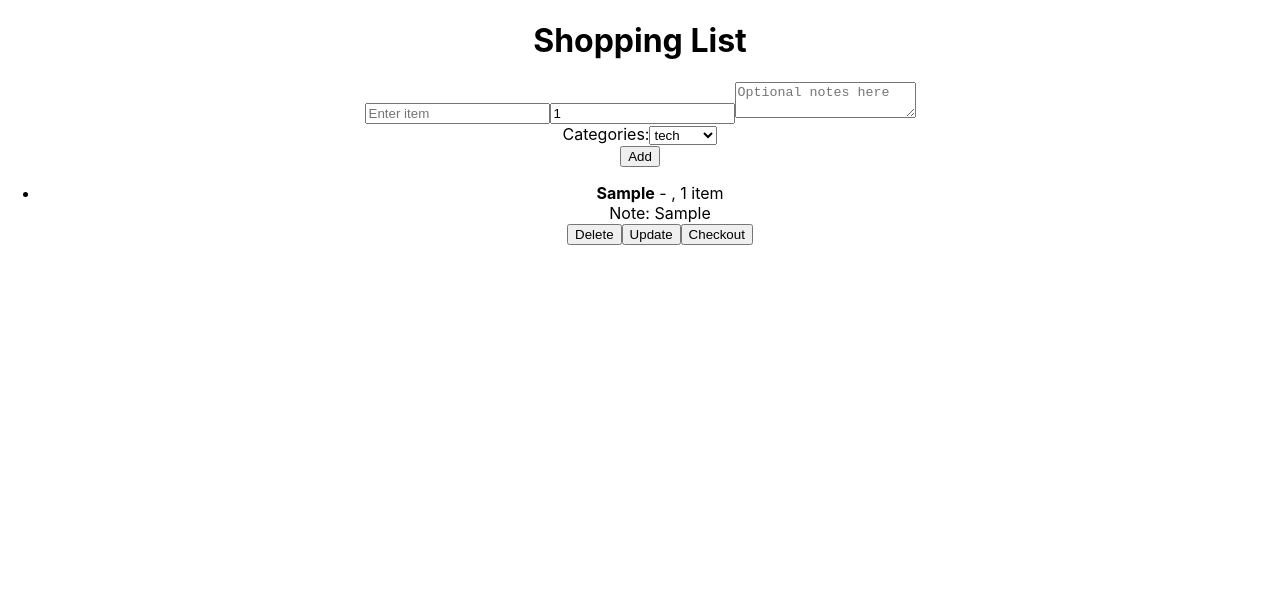
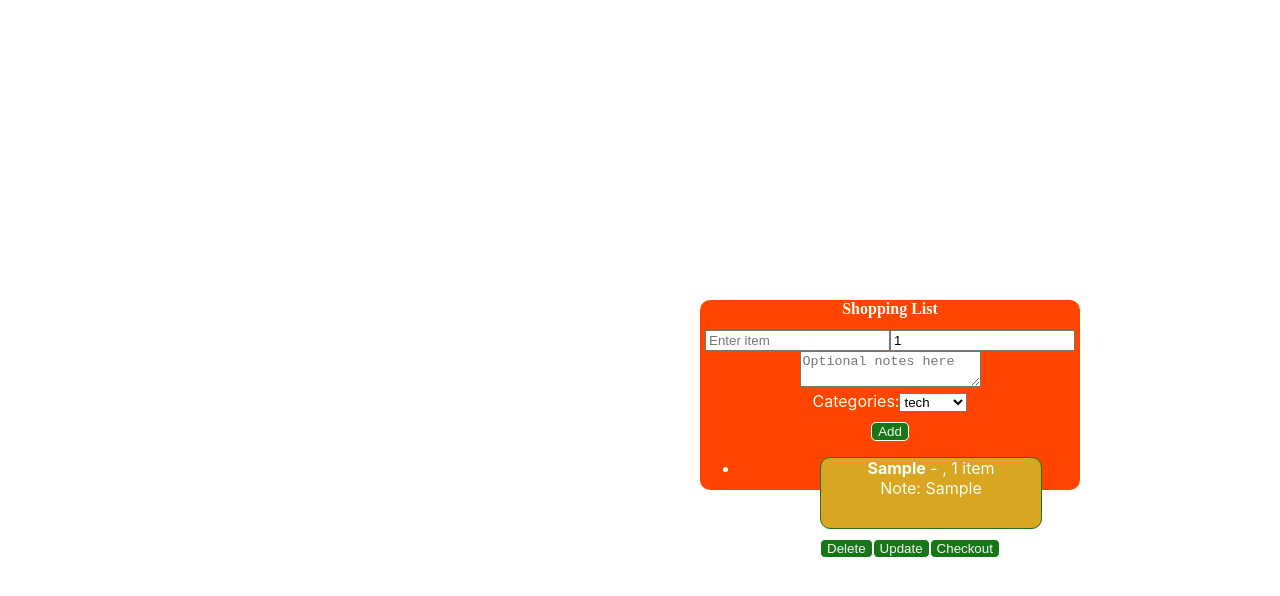
Before and after one commit to Rethabile17/Shopping-List-App-with-Redux, a React (Create React App) app: page / in a window 1280 px wide. Both pictures are taken after typing "Sample", "Sample" into the empty fields and a click on the button "Add". Shown: the top 596 px of the page. Built offline with nearby package versions, Linux system fonts and the light colour scheme.

Commit message:
done with css

```diff
--- a/src/App.css
+++ b/src/App.css
@@ -1,38 +1,40 @@
-.App {
+.App{
+  width: 380px;
+  height: 190px;
+  justify-content: center;
   text-align: center;
+  border: none;
+  border-radius: 10px;
+  margin-top: 300px;
+  margin-left: 700px;
+  background-color: orangered;
+  color: honeydew;
 }
 
-.App-logo {
-  height: 40vmin;
-  pointer-events: none;
+.title{
+  color: honeydew;
+  font-family: 'Times New Roman', Times, serif;
+  font-size: medium;
 }
 
-@media (prefers-reduced-motion: no-preference) {
-  .App-logo {
-    animation: App-logo-spin infinite 20s linear;
-  }
-}
-
-.App-header {
-  background-color: #282c34;
-  min-height: 100vh;
-  display: flex;
-  flex-direction: column;
-  align-items: center;
-  justify-content: center;
-  font-size: calc(10px + 2vmin);
+.categories{
   color: white;
 }
 
-.App-link {
-  color: #61dafb;
+.Button{
+  background-color: rgb(23, 119, 23);
+  color: whitesmoke;
+  border: 1px solid white;
+  border-radius: 5px;
+  margin-top: 10px;
+  gap: 20px;
 }
 
-@keyframes App-logo-spin {
-  from {
-    transform: rotate(0deg);
-  }
-  to {
-    transform: rotate(360deg);
-  }
+.display-box{
+  background-color: goldenrod;
+  height: 70px;
+  width: 220px;
+  margin-left: 80px ;
+  border: 1px solid rgb(23, 119, 23);
+  border-radius: 10px;
 }
--- a/src/additem.js
+++ b/src/additem.js
@@ -28,7 +28,7 @@ function AddItem() {
   return (
     <div>
       <div>
-        <h1>Shopping List</h1>
+        <h1 className="title">Shopping List</h1>
       </div>
             <input
         type="text"
@@ -49,7 +49,7 @@ function AddItem() {
       value={optionalNotes}
       />
       <div>
-        <label>Categories:</label>
+        <label className="Categories">Categories:</label>
         <select value={Category} onChange={(e) => setCategory(e.target.value)}>
             <option value="tech">tech</option>
             <option value="food">food</option>
@@ -58,7 +58,7 @@ function AddItem() {
             <option value="clothing">clothing</option>
         </select>
       </div>
-      <button onClick={handleAddItem}>Add</button>
+      <button className="Button" onClick={handleAddItem}>Add</button>
 
     </div>
   );
--- a/src/itemtodo.js
+++ b/src/itemtodo.js
@@ -87,13 +87,13 @@ function ItemToDo() {
           </div>
         )}
 
-        <button onClick={() => dispatch(deleteItem(item.id))}>
+        <button className="Button" onClick={() => dispatch(deleteItem(item.id))}>
           Delete
         </button>
-        <button onClick={() => handleEditedItem(item)}>
+        <button className="Button" onClick={() => handleEditedItem(item)}>
           {editId === item.id ? "Save" : "Update"}
         </button>
-        <button onClick={() => checkOut(item.id)}>
+        <button className="Button" onClick={() => checkOut(item.id)}>
           {item.checkedOut ? "Undo Checkout" : "Checkout"}
         </button>
       </li>
```
